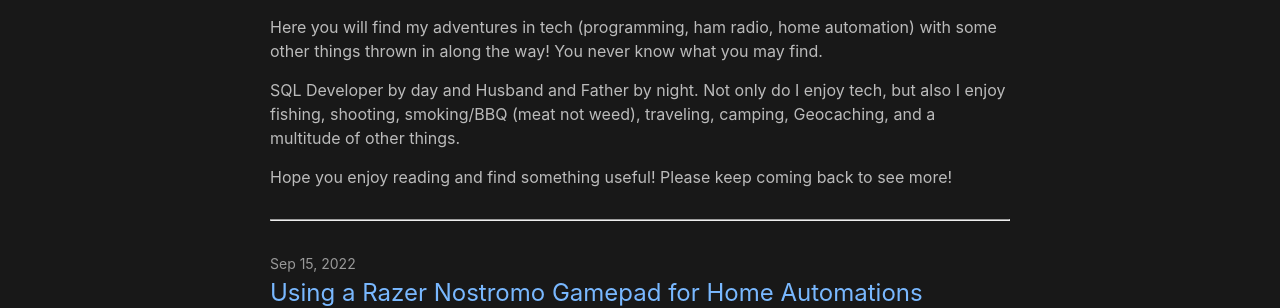
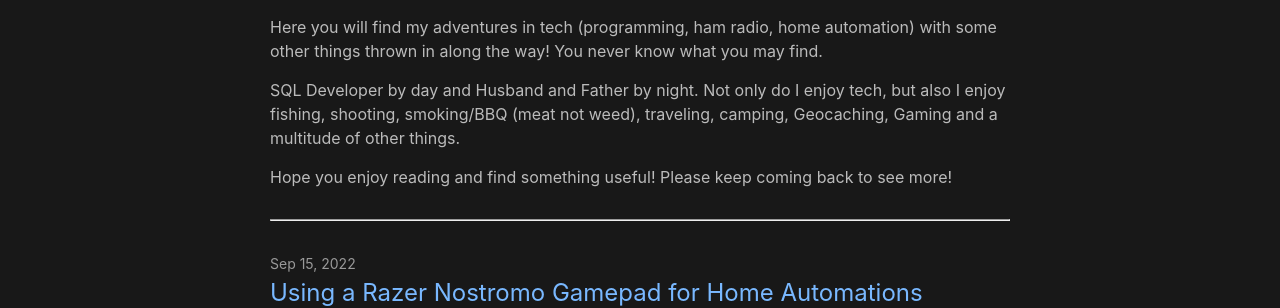
Before and after one commit to n8acl/n8acl.github.io, a Jekyll site: the page built from index.md, in a window 1280 px wide. Shown: the part 178-486 px from the top of the page. Built offline with Jekyll 4.4.1, drawn with Linux system fonts in a browser that asks for light colours.

Commit message:
Page updates - 02242023

```diff
--- a/index.md
+++ b/index.md
@@ -13,7 +13,7 @@ Welcome to my blog!
 
 Here you will find my adventures in tech (programming, ham radio, home automation) with some other things thrown in along the way! You never know what you may find.
 
-SQL Developer by day and Husband and Father by night. Not only do I enjoy tech, but also I enjoy fishing, shooting, smoking/BBQ (meat not weed), traveling, camping, Geocaching, and a multitude of other things.
+SQL Developer by day and Husband and Father by night. Not only do I enjoy tech, but also I enjoy fishing, shooting, smoking/BBQ (meat not weed), traveling, camping, Geocaching, Gaming and a multitude of other things.
 
 Hope you enjoy reading and find something useful! Please keep coming back to see more!
 
```
Also changed, not shown: index copy.md (deleted, +0 -20 lines).
